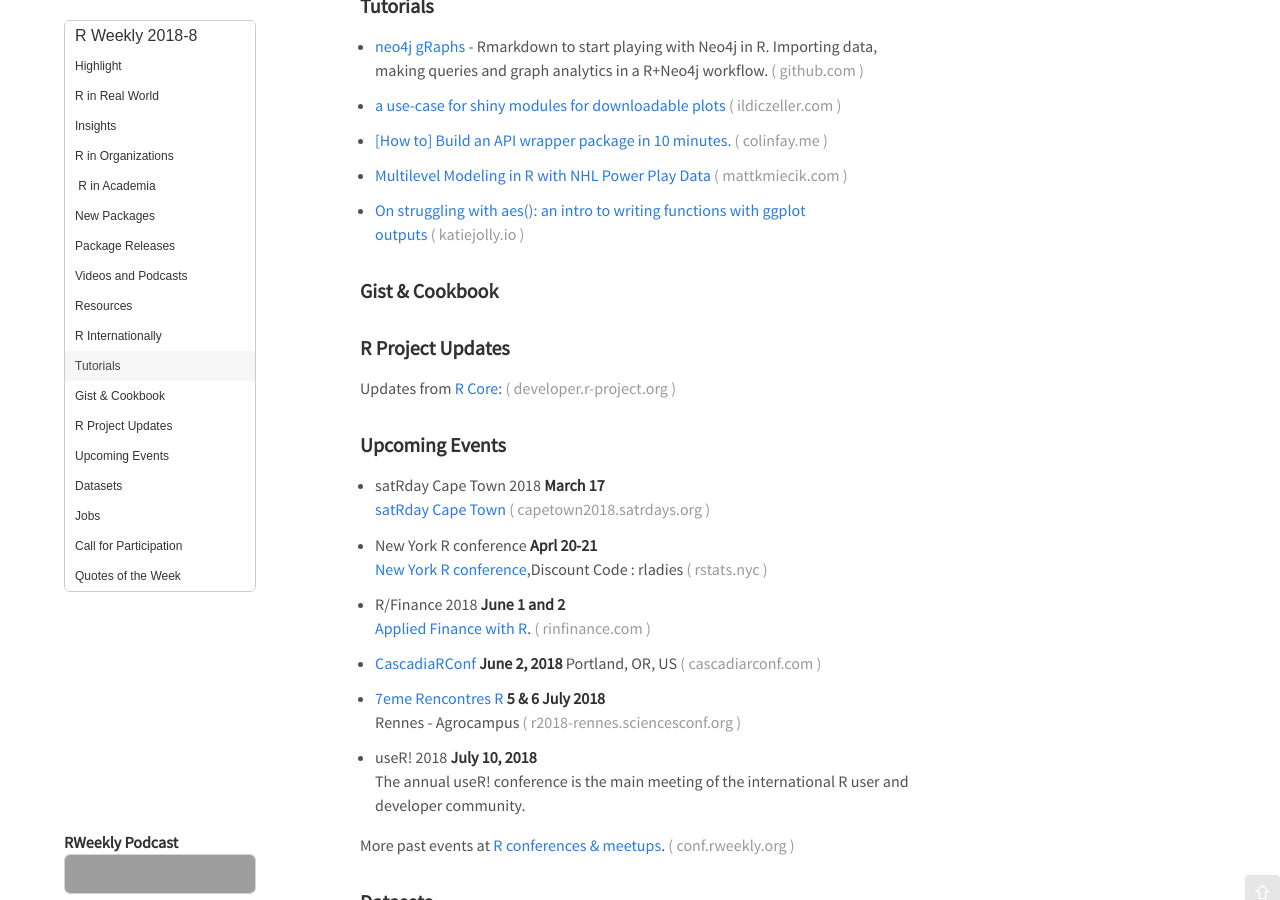
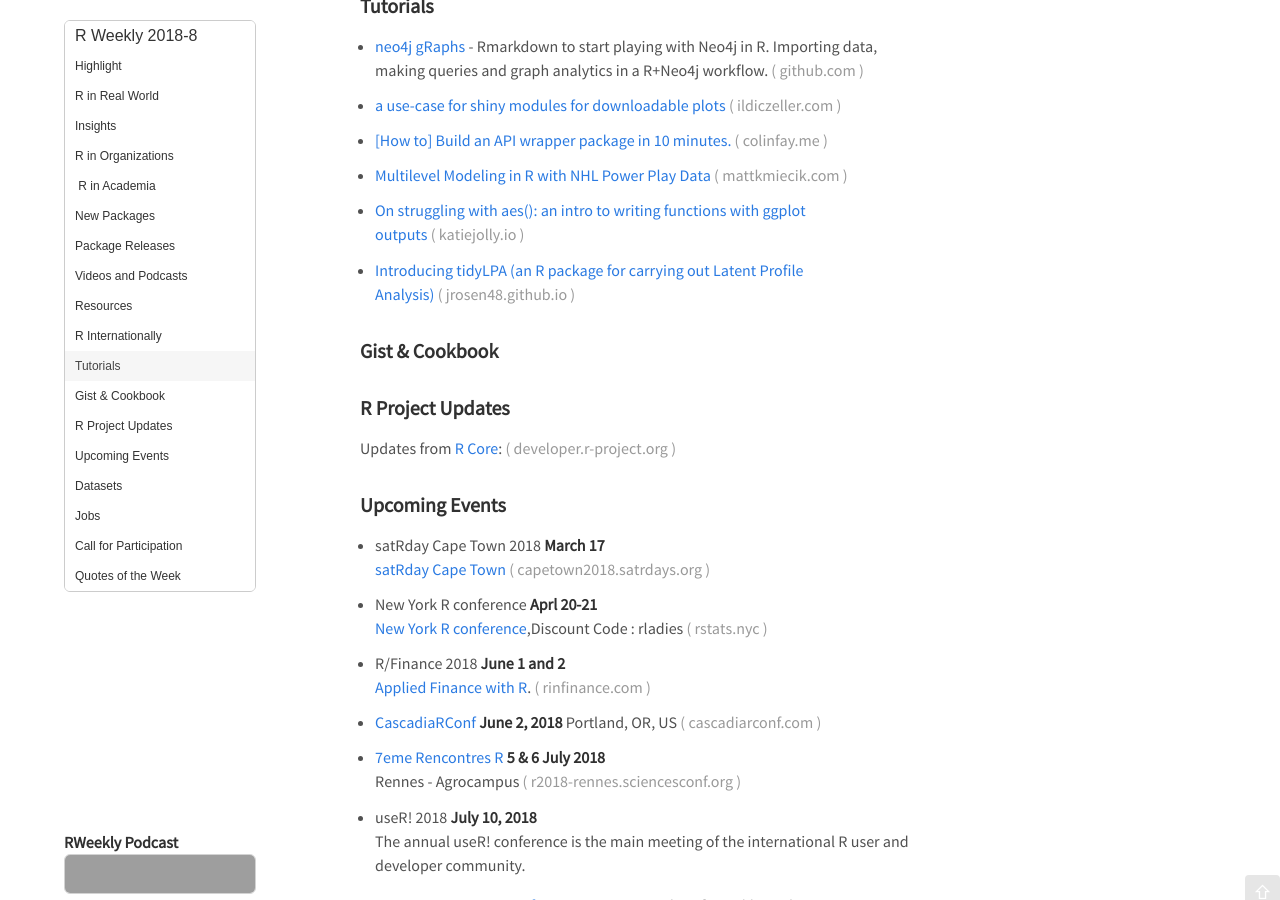
Before and after one commit to rweekly/rweekly.org, a Jekyll site: the page built from draft.md, in a window 1280 px wide and 900 px high, scrolled down 1874 px. Built offline with Jekyll 4.4.1, drawn with Linux system fonts in a browser that asks for light colours; emoji names are drawn with the system emoji font; comment, search, counter and statistics services are not loaded; grey boxes are pictures that could not be loaded.

Commit message:
Update draft.md
add link to introduction to tidyLPA (an R package for Latent Profile Analysis)

```diff
--- a/draft.md
+++ b/draft.md
@@ -84,7 +84,6 @@
 
 ###  Tutorials
 
-
 + [neo4j gRaphs](https://github.com/chucheria/neo4j-graphs) - Rmarkdown to start playing with Neo4j in R. Importing data, making queries and graph analytics in a R+Neo4j workflow.
 
 + [a use-case for shiny modules for downloadable plots](https://www.ildiczeller.com/2018/02/11/downloadable-ggplots-in-shiny/)
@@ -94,6 +93,8 @@
 + [Multilevel Modeling in R with NHL Power Play Data](https://mattkmiecik.com/post-Multilevel-Modeling-in-R-with-NHL-Power-Play-Data.html)
 
 + [On struggling with aes(): an intro to writing functions with ggplot outputs](http://katiejolly.io/blog/2018-02-05/aes-string?utm_content=buffer0f0cf&utm_medium=social&utm_source=twitter.com&utm_campaign=buffer)
+
++ [Introducing tidyLPA (an R package for carrying out Latent Profile Analysis)](https://jrosen48.github.io/blog/introducing-tidylpa-an-r-package-for-carrying-out-latent-profile-analysis/)
 
 <!--<div class="post-more-begin"></div><div class="post-more-end"></div>-->
 
```
